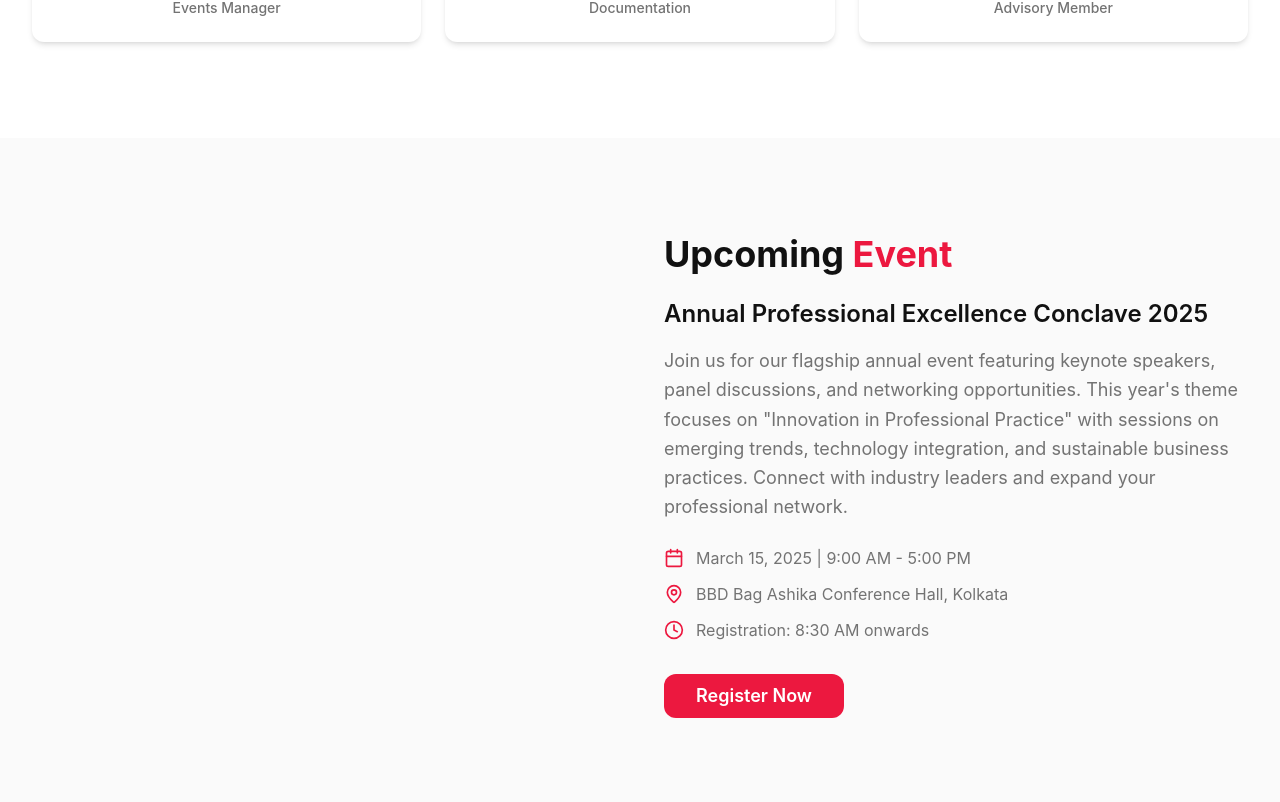
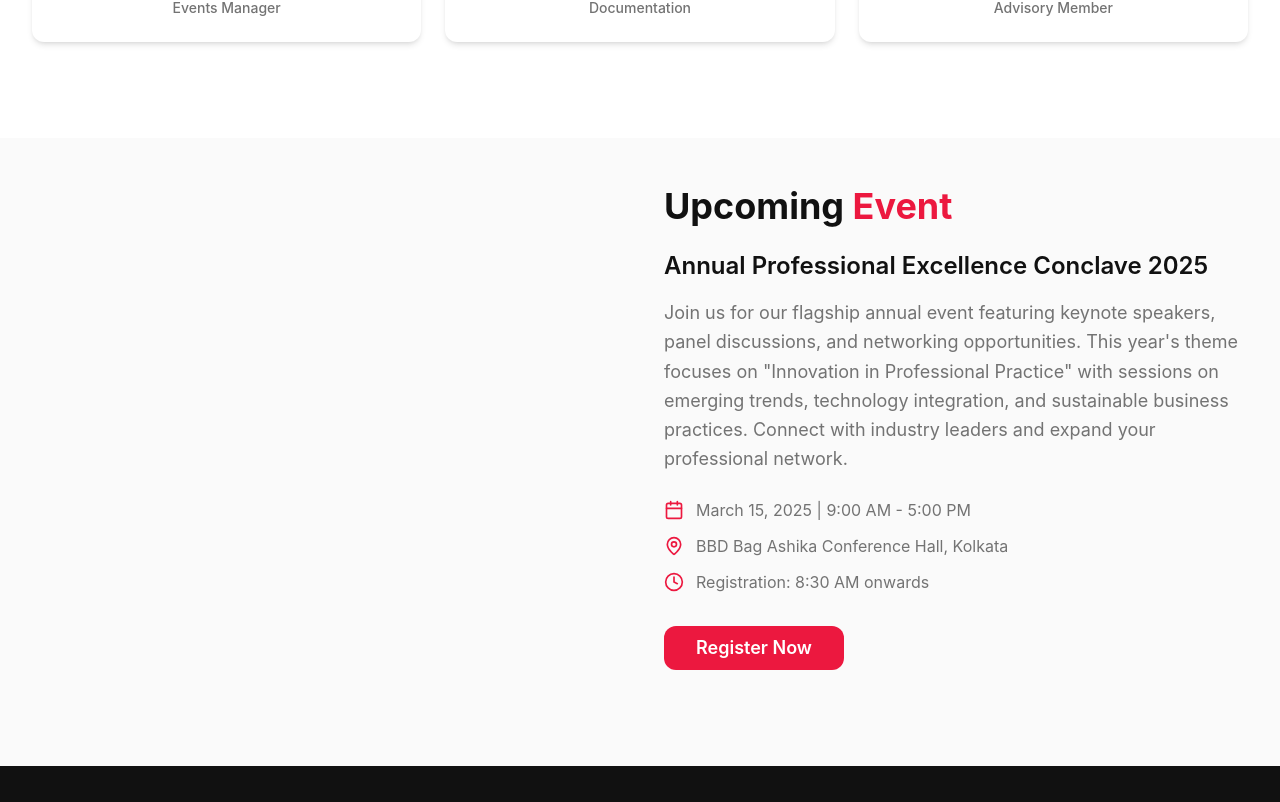
Before and after one commit to casanjibsanghi/bbdbag, a React (Vite) app: page / in a window 1280 px wide. Shown: the part 2498-3300 px from the top of the page. Built offline with nearby package versions, Linux system fonts and the light colour scheme; the HTML template or start-up script is replaced by a standard one.

Commit message:
Adjust spacing in Upcoming Event section

```diff
--- a/src/pages/Home.tsx
+++ b/src/pages/Home.tsx
@@ -142,7 +142,7 @@ const Home = () => {
       </section>
 
       {/* Upcoming Event Section */}
-      <section className="py-16 lg:py-24 bg-bbd-gray-50">
+      <section className="pt-8 pb-16 lg:pt-12 lg:pb-24 bg-bbd-gray-50">
         <div className="max-w-7xl mx-auto px-4 sm:px-6 lg:px-8">
           <div className="grid grid-cols-1 lg:grid-cols-2 gap-12 items-center">
             {/* Event Flyer */}
```
